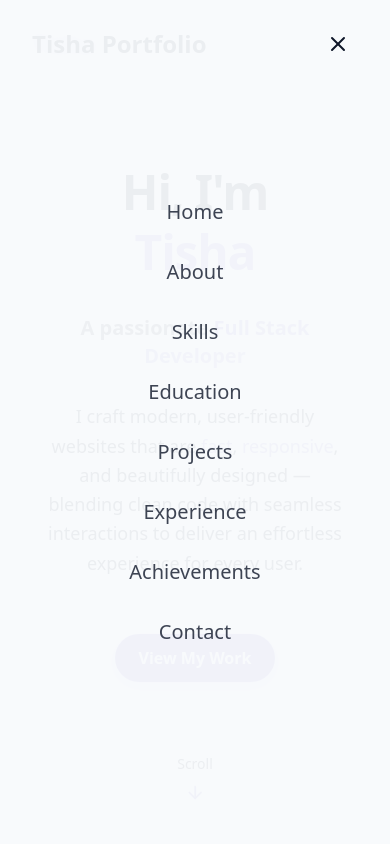
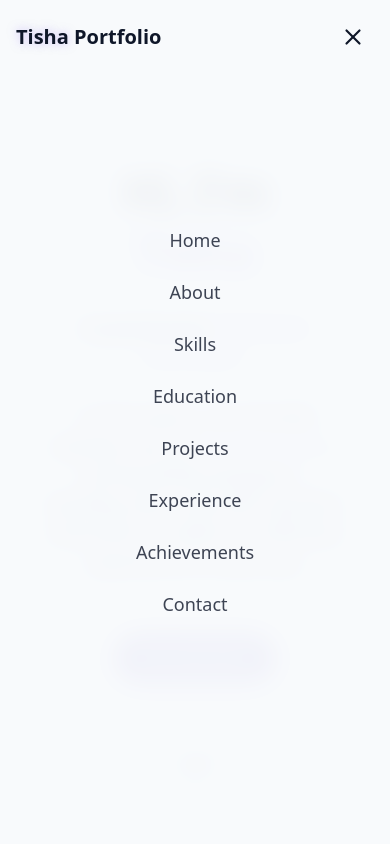
Before and after one commit to Tisha-Coding/Portfolio, a React (Vite) app: page / in a window 390 px wide. Both pictures are taken after a click on the button "Open Menu". Shown: the top 844 px of the page. Built offline with nearby package versions, Linux system fonts and the light colour scheme.

Commit message:
Fixed responsiveness of Navbar

```diff
--- a/src/components/Navbar.jsx
+++ b/src/components/Navbar.jsx
@@ -19,32 +19,45 @@ export const Navbar = () => {
 
   useEffect(() => {
     const handleScroll = () => {
-      setIsScrolled(window.screenY > 10);
+      setIsScrolled(window.scrollY > 10);
     };
 
     window.addEventListener("scroll", handleScroll);
     return () => window.removeEventListener("scroll", handleScroll);
   }, []);
+
+  // lock body scroll while the mobile menu is open
+  useEffect(() => {
+    document.body.style.overflow = isMenuOpen ? "hidden" : "";
+    return () => {
+      document.body.style.overflow = "";
+    };
+  }, [isMenuOpen]);
+
   return (
     <nav
       className={cn(
         "fixed w-full z-40 transition-all duration-300",
-        isScrolled ? "py-3 bg-background/90 backdrop-blur-lg shadow-[0_8px_32px_rgba(0,0,0,0.1)]" : "py-6"
+        isScrolled
+          ? "py-3 bg-background/90 backdrop-blur-lg shadow-[0_8px_32px_rgba(0,0,0,0.1)]"
+          : "py-4 md:py-6"
       )}
     >
-      <div className="container flex items-center justify-between">
+      <div className="container mx-auto px-4 flex items-center justify-between">
         <a
-          className="text-2xl font-bold text-primary flex items-center gap-2"
+          className="text-xl sm:text-2xl font-bold text-primary flex items-center gap-2 z-50"
           href="#hero"
         >
           <span className="relative z-10">
-            <span className="text-glow text-foreground font-extrabold"> Tisha </span>
+            <span className="text-glow text-foreground font-extrabold">
+              Tisha{" "}
+            </span>
             <span className="text-foreground font-semibold">Portfolio</span>
           </span>
         </a>
 
         {/* desktop nav */}
-        <div className="hidden md:flex space-x-8">
+        <div className="hidden lg:flex space-x-6 xl:space-x-8">
           {navItems.map((item, key) => (
             <a
               key={key}
@@ -56,26 +69,26 @@ export const Navbar = () => {
           ))}
         </div>
 
-        {/* mobile nav */}
-
+        {/* mobile menu button */}
         <button
           onClick={() => setIsMenuOpen((prev) => !prev)}
-          className="md:hidden p-2 text-foreground z-50"
+          className="lg:hidden p-2 text-foreground z-50"
           aria-label={isMenuOpen ? "Close Menu" : "Open Menu"}
         >
-          {isMenuOpen ? <X size={24} /> : <Menu size={24} />}
+          {isMenuOpen ? <X size={26} /> : <Menu size={26} />}
         </button>
 
+        {/* mobile nav overlay */}
         <div
           className={cn(
-            "fixed inset-0 bg-background/95 backdroup-blur-md z-40 flex flex-col items-center justify-center",
-            "transition-all duration-300 md:hidden",
+            "fixed inset-0 bg-background/95 backdrop-blur-md z-40 flex flex-col items-center justify-center",
+            "transition-all duration-300 lg:hidden",
             isMenuOpen
               ? "opacity-100 pointer-events-auto"
               : "opacity-0 pointer-events-none"
           )}
         >
-          <div className="flex flex-col space-y-8 text-xl">
+          <div className="flex flex-col items-center space-y-6 text-lg sm:text-xl">
             {navItems.map((item, key) => (
               <a
                 key={key}
```
